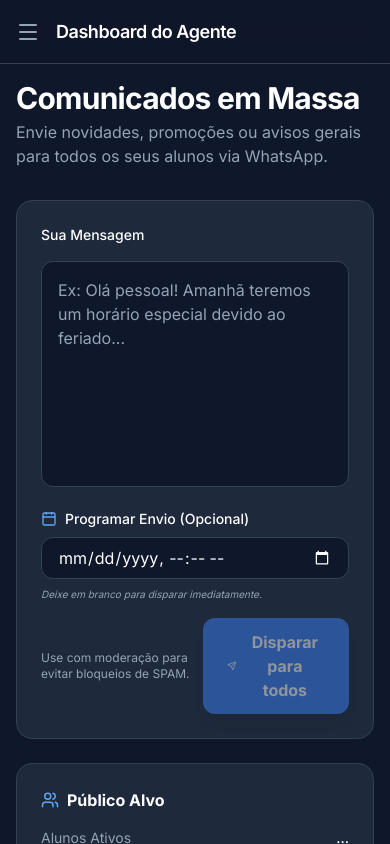
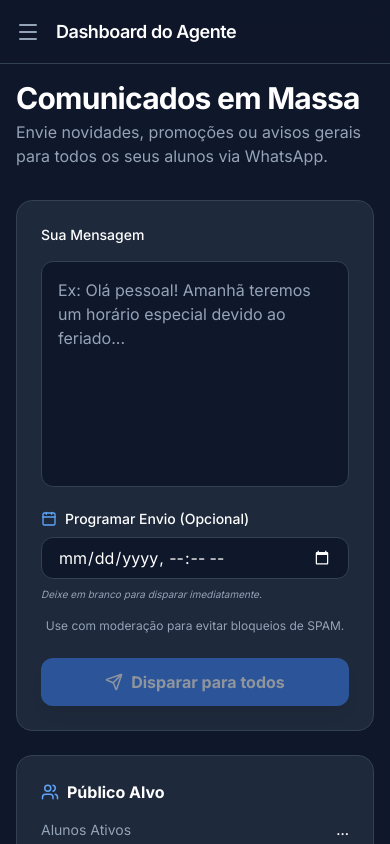
Before and after one commit to edufeq03/agentego, a Next.js app in the folder dashboard/: page /1/comunicados in a window 390 px wide. Built offline with nearby package versions, Linux system fonts and the light colour scheme; no server answers; sample sign-in values are in the browser's storage.

Commit message:
melhorias designe e mobile

```diff
--- a/dashboard/src/app/(dashboard)/[slug]/comunicados/page.tsx
+++ b/dashboard/src/app/(dashboard)/[slug]/comunicados/page.tsx
@@ -127,14 +127,14 @@ export default function ComunicadosPage() {
                 </p>
               </div>
 
-              <div className="flex items-center justify-between">
-                <p className="text-xs text-[var(--color-foreground-muted)]">
+              <div className="flex flex-col md:flex-row items-center justify-between gap-4">
+                <p className="text-xs text-[var(--color-foreground-muted)] mb-2 md:mb-0">
                   Use com moderação para evitar bloqueios de SPAM.
                 </p>
                 <button
                   type="submit"
                   disabled={loading || !mensagem.trim()}
-                  className="flex items-center gap-2 px-6 py-3 bg-[var(--color-brand-500)] hover:bg-[var(--color-brand-600)] disabled:opacity-50 text-white rounded-xl font-bold transition-all shadow-lg shadow-[var(--color-brand-500)]/20"
+                  className="w-full md:w-auto flex items-center justify-center gap-2 px-6 py-3 bg-[var(--color-brand-500)] hover:bg-[var(--color-brand-600)] disabled:opacity-50 text-white rounded-xl font-bold transition-all shadow-lg shadow-[var(--color-brand-500)]/20"
                 >
                   {loading ? <Loader2 className="animate-spin" size={18} /> : <Send size={18} />}
                   Disparar para todos
--- a/dashboard/src/components/AppLayout.tsx
+++ b/dashboard/src/components/AppLayout.tsx
@@ -242,7 +242,7 @@ export default function AppLayout({ children }: { children: React.ReactNode }) {
         </header>
 
         {/* Page Content */}
-        <div className="flex-1 overflow-y-auto p-4 md:p-8 bg-[var(--color-background)]">
+        <div className="flex-1 overflow-y-auto p-4 md:p-8 pb-24 bg-[var(--color-background)]">
           <div className="max-w-6xl mx-auto h-full">
             {children}
           </div>
```
